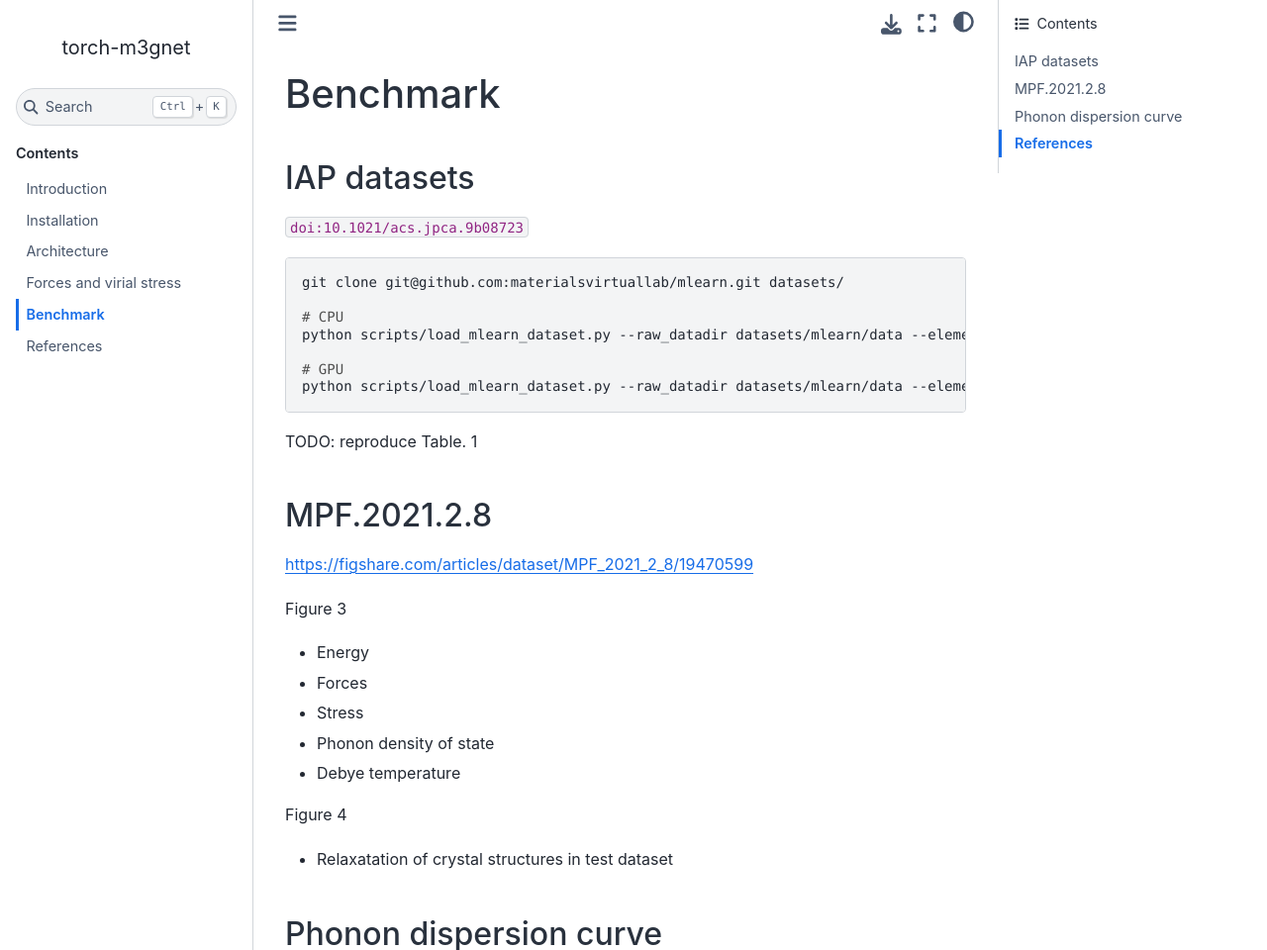
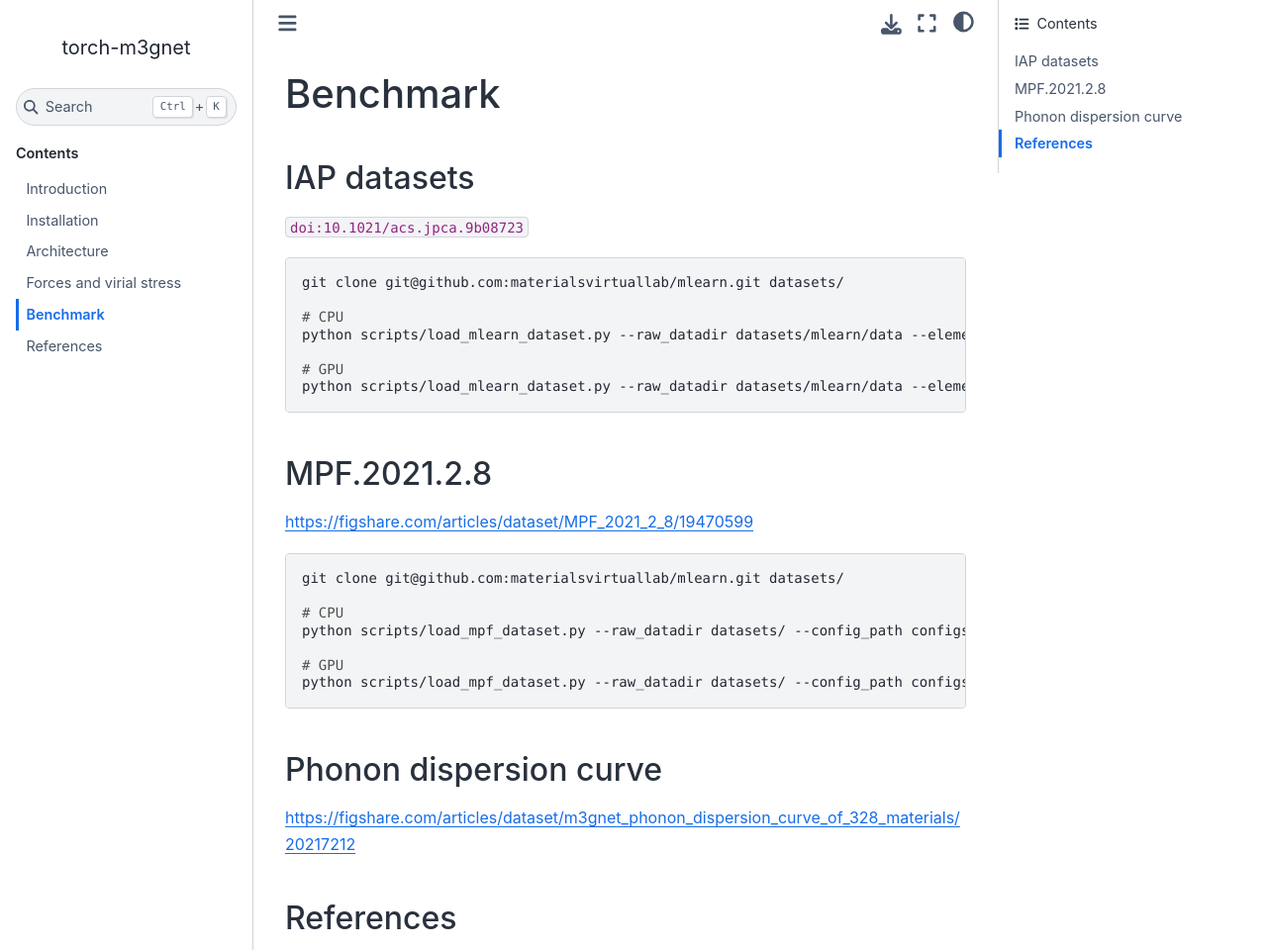
Before and after one commit to lan496/torch-m3gnet, a Sphinx documentation site: the page built from docs/benchmark.md, in a window 1280 px wide and 1394 px high, cut to the strip 0-960 px from the top of the window. Shown: the whole strip at 99% size. Built offline with Sphinx 7.4.7 and the Sphinx Book theme 1.1.4, drawn with Linux system fonts in a browser that asks for light colours; cross-references to code outside the pages are shown as plain code.

Commit message:
Fix activation

````diff
--- a/docs/benchmark.md
+++ b/docs/benchmark.md
@@ -14,26 +14,26 @@ python scripts/load_mlearn_dataset.py --raw_datadir datasets/mlearn/data --eleme
 python scripts/load_mlearn_dataset.py --raw_datadir datasets/mlearn/data --element Cu --config_path configs/mlearn_Cu.yaml --device cuda --num_workers 1
 ```
 
-TODO: reproduce Table. 1
+## MPF.2021.2.8
 
-## MPF.2021.2.8
 <https://figshare.com/articles/dataset/MPF_2021_2_8/19470599>
 
-Figure 3
-- Energy
-- Forces
-- Stress
-- Phonon density of state
-- Debye temperature
+```shell
+git clone git@github.com:materialsvirtuallab/mlearn.git datasets/
 
-Figure 4
-- Relaxatation of crystal structures in test dataset
+# CPU
+python scripts/load_mpf_dataset.py --raw_datadir datasets/ --config_path configs/mpf.yaml --num_workers 1
+
+# GPU
+python scripts/load_mpf_dataset.py --raw_datadir datasets/ --config_path configs/mpf.yaml --device cuda --num_workers 1
+```
 
 ## Phonon dispersion curve
 
 <https://figshare.com/articles/dataset/m3gnet_phonon_dispersion_curve_of_328_materials/20217212>
 
 ## References
+
 ```{bibliography}
 :filter: docname in docnames
 ```
````
Also changed, not shown: 3 other files.
